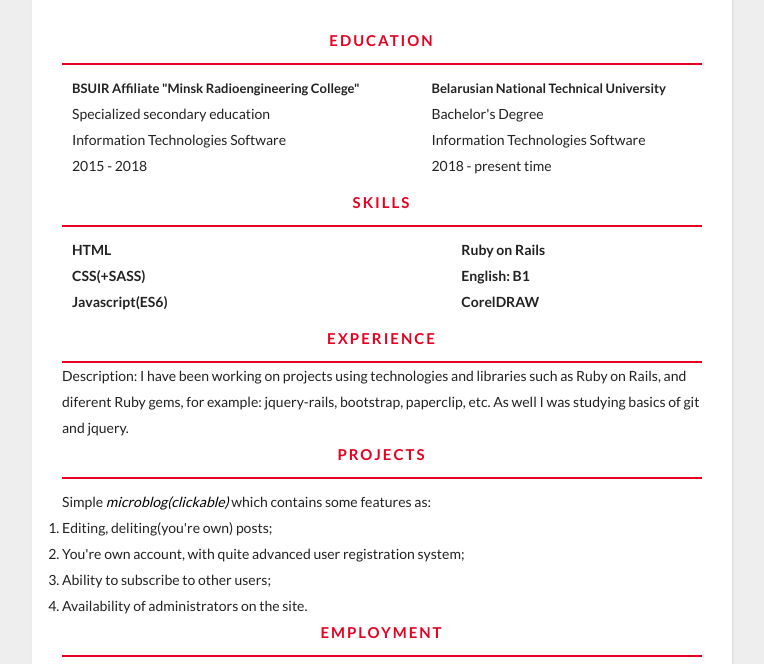
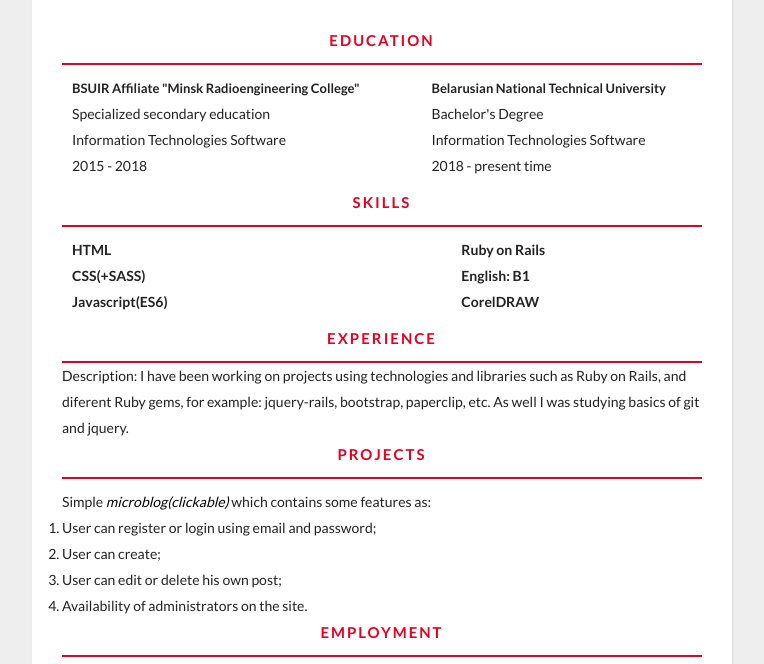
Before and after one commit to VallKrupp/CV-main, a plain HTML site: page index.html in a window 1280 px wide. Shown: the part 127-791 px from the top of the page, without its empty margins (258-1022 px from the left). Drawn offline with Linux system fonts and the light colour scheme.

Commit message:
IspanskyStyd

```diff
--- a/index.html
+++ b/index.html
@@ -128,9 +128,9 @@
                 </div>
 
                 <ul class="todo-features">
-                    <li>Editing, deliting(you're own) posts;</li>
-                    <li>You're own account, with quite advanced user registration system;</li>
-                    <li>Ability to subscribe to other users;</li>
+                    <li>User can register or login using email and password;</li>
+                    <li>User can create;</li>
+                    <li>User can edit or delete his own post;</li>
                     <li>Availability of administrators on the site.</li>
                 </ul>
             </div>
```
